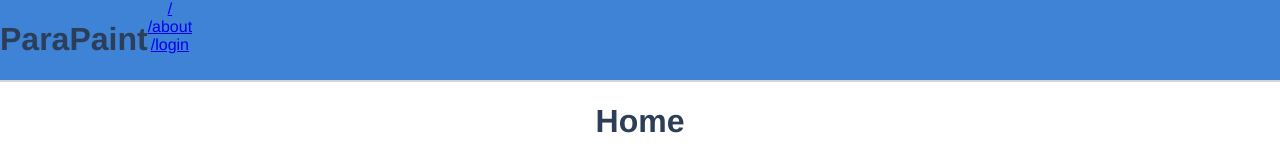
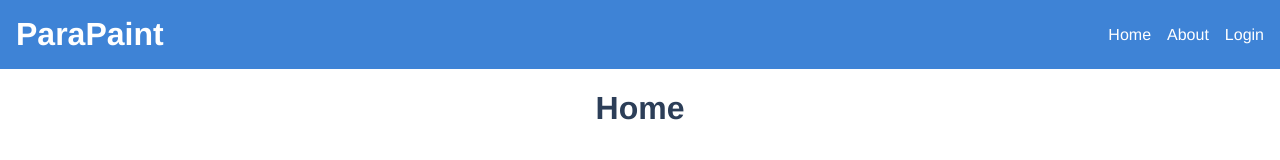
Before and after one commit to NielsOuvrard/ParaPaint, a Vue app in the folder para-paint/: page / in a window 1280 px wide. Shown: the top 160 px of the page. Built offline with nearby package versions, Linux system fonts and the light colour scheme.

Commit message:
rewrite header

```diff
--- a/para-paint/src/App.vue
+++ b/para-paint/src/App.vue
@@ -1,38 +1,10 @@
 <script setup>
-const routes = [
-    {
-        path: "/",
-        component: () => import("./views/Home-page.vue"),
-    },
-    {
-        path: "/about",
-        component: () => import("./views/About-page.vue"),
-    },
-    {
-        path: "/login",
-        component: () => import("./views/Login-page.vue"),
-    },
-    // {
-    //     path: "/draw",
-    //     component: () => import("./views/Draw-page.vue"),
-    // },
-    // {
-    //     path: "/:pathMatch(.*)*",
-    //     component: () => import("./views/404-page.vue"),
-    // },
-];
+import myHeader from "./components/Header.vue";
 </script>
 
 <template>
     <div id="app">
-        <header class="header">
-            <h1>ParaPaint</h1>
-            <div class="header__h1">
-                <nav v-for="route in routes" :key="route.path">
-                    <router-link :to="route.path">{{ route.path }}</router-link>
-                </nav>
-            </div>
-        </header>
+        <myHeader />
         <main>
             <router-view></router-view>
         </main>
@@ -51,20 +23,4 @@ const routes = [
     color: #2c3e58;
     // margin-top: 60px;
 }
-.header {
-    width: 100%;
-    background-color: rgb(62, 131, 214);
-    border-bottom: 2px solid;
-    border-color: rgb(215, 213, 213);
-    display: flex;
-    .__h1 {
-        height: 100%;
-        color: rgb(255, 255, 255);
-        font-size: larger;
-        font-weight: bolder;
-        // text-align: left;
-        padding: 16px;
-        padding-left: 32px;
-    }
-}
 </style>
--- /dev/null
+++ b/para-paint/src/components/Header.vue
@@ -0,0 +1,72 @@
+<script setup>
+const routes = [
+    {
+        path: "/",
+        name: "Home",
+        component: () => import("../views/Home-page.vue"),
+    },
+    {
+        path: "/about",
+        name: "About",
+        component: () => import("../views/About-page.vue"),
+    },
+    {
+        path: "/login",
+        name: "Login",
+        component: () => import("../views/Login-page.vue"),
+    },
+    // {
+    //     path: "/draw",
+    //     component: () => import("../views/Draw-page.vue"),
+    // },
+    // {
+    //     path: "/:pathMatch(.*)*",
+    //     component: () => import("../views/404-page.vue"),
+    // },
+];
+</script>
+
+<template>
+    <header class="header">
+        <h1 class="header__title">ParaPaint</h1>
+        <nav class="header__nav">
+            <router-link
+                v-for="route in routes"
+                :key="route.path"
+                class="header__link"
+                :to="route.path"
+            >
+                {{ route.name }}
+            </router-link>
+        </nav>
+    </header>
+</template>
+
+<style lang="scss">
+.header {
+    display: flex;
+    justify-content: space-between;
+    align-items: center;
+    padding: 1rem;
+    background-color: #333;
+    color: #fff;
+    background-color: rgb(62, 131, 214);
+}
+
+.header__title {
+    margin: 0;
+}
+
+.header__nav {
+    display: flex;
+}
+
+.header__link {
+    margin-left: 1rem;
+    color: #fff;
+    text-decoration: none;
+    &:hover {
+        text-decoration: underline;
+    }
+}
+</style>
```
